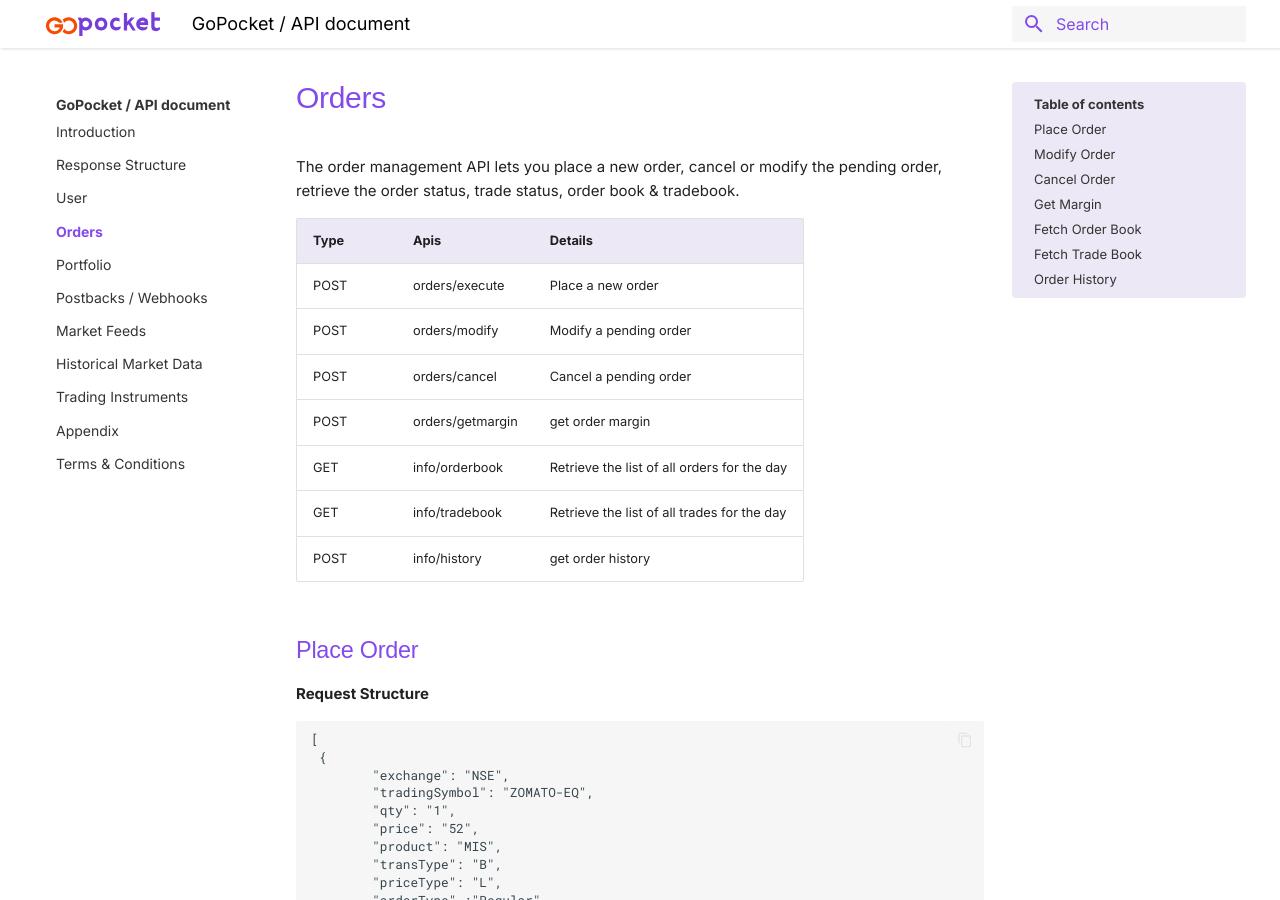
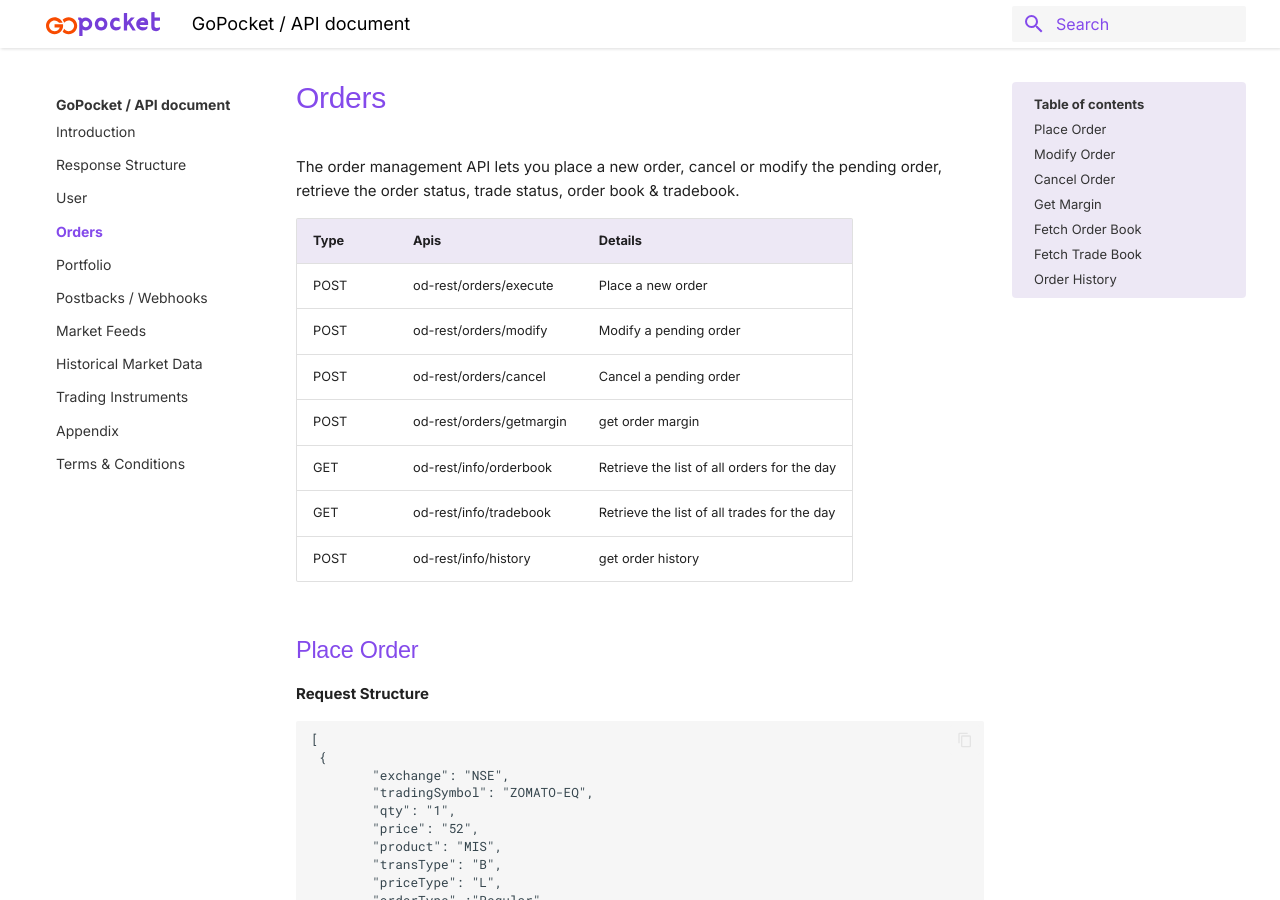
Before and after one commit to jerokpradeep/Gopocket_API_Documation, an MkDocs documentation site: the page built from docs/orders.md, in a window 1280 px wide and 900 px high. Built offline with MkDocs 1.6.1 and Material for MkDocs 9.7.7, drawn with Linux system fonts in a browser that asks for light colours; comment, search, counter and statistics services are not loaded.

Commit message:
changing end points

```diff
--- a/docs/orders.md
+++ b/docs/orders.md
@@ -10,13 +10,13 @@ The order management API lets you place a new order, cancel or modify the pendin
 
 |Type	| Apis |                     Details	 |
 |-------|------|---------------------------------|
-| POST	|orders/execute     |Place a new order        |
-| POST	|orders/modify      |Modify a pending order   |
-| POST	|orders/cancel      |Cancel a pending order   |
-| POST  | orders/getmargin  |get order margin         |
-| GET	|info/orderbook     |Retrieve the list of all orders for the day|
-| GET   |info/tradebook     |Retrieve the list of all trades for the day|
-| POST  | info/history      | get order history       |
+| POST	|od-rest/orders/execute     |Place a new order        |
+| POST	|od-rest/orders/modify      |Modify a pending order   |
+| POST	|od-rest/orders/cancel     |Cancel a pending order   |
+| POST  |od-rest/orders/getmargin  |get order margin         |
+| GET	|od-rest/info/orderbook    |Retrieve the list of all orders for the day|
+| GET   |od-rest/info/tradebook     |Retrieve the list of all trades for the day|
+| POST  | od-rest/info/history      | get order history       |
 
 
 ##  Place Order
```
Also changed, not shown: docs/portfolio.md (+2 -2 lines), docs/user.md (+2 -2 lines).
